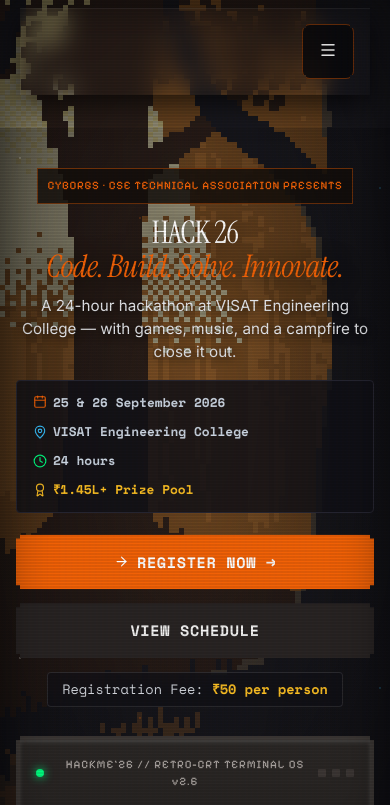
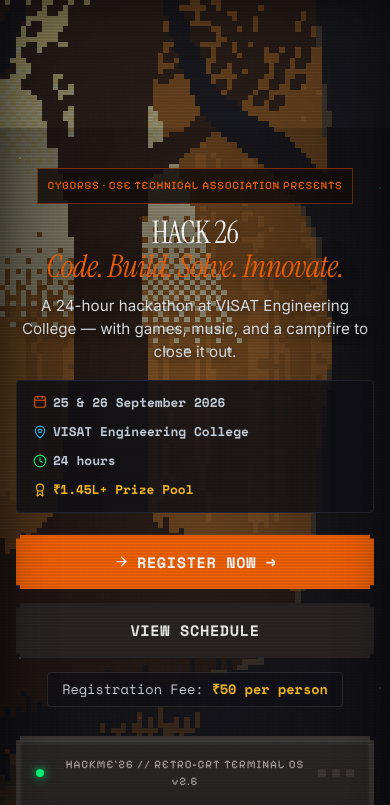
Before and after one commit to chsrikar/hackme-26, a React (Vite) app: page / in a window 390 px wide. Shown: the top 805 px of the page. Built offline with nearby package versions, Linux system fonts and the light colour scheme; a web font is replaced by a local one.

Commit message:
fix: completely remove navbar and hamburger menu on mobile view

```diff
--- a/src/styles/global.css
+++ b/src/styles/global.css
@@ -305,98 +305,16 @@
 }
 
 @media (max-width: 860px) {
-  .overmind-nav-left,
-  .overmind-nav-center {
+  /* Hide entire navbar on mobile */
+  .overmind-header {
     display: none !important;
   }
 
-  .overmind-header {
-    position: fixed;
-    top: 16px;
-    right: 16px;
-    left: auto;
-    width: auto;
-    padding: 0;
-    z-index: 1000;
-    background: transparent;
-  }
-
-  .overmind-nav-container {
-    padding: 0;
-    background: transparent;
-    border: none;
-    border-radius: 0;
-    clip-path: none;
-    display: flex;
-    align-items: center;
-    justify-content: flex-end;
-  }
-
-  /* Hide Register button on mobile */
-  .overmind-nav-right > a,
-  .overmind-nav-right > .pixel-btn-wrap {
+  .overmind-nav-left,
+  .overmind-nav-center,
+  .overmind-nav-right,
+  .overmind-mobile-toggle {
     display: none !important;
-  }
-
-  .overmind-mobile-toggle {
-    display: flex !important;
-    background: rgba(10, 10, 12, 0.85);
-    backdrop-filter: blur(10px);
-    -webkit-backdrop-filter: blur(10px);
-    border: 1px solid rgba(242, 98, 7, 0.4);
-    padding: 12px;
-    border-radius: 8px;
-    cursor: pointer;
-    box-shadow: 0 4px 12px rgba(0, 0, 0, 0.3);
-  }
-
-  .overmind-mobile-toggle:hover {
-    background: rgba(242, 98, 7, 0.3);
-    border-color: rgba(242, 98, 7, 0.6);
-  }
-
-  .overmind-nav-right {
-    display: flex;
-    gap: 0;
-  }
-
-  .overmind-mobile-menu {
-    position: fixed;
-    top: 0;
-    left: 0;
-    right: 0;
-    bottom: 0;
-    margin-top: 0;
-    background: rgba(10, 10, 12, 0.98);
-    backdrop-filter: blur(20px);
-    -webkit-backdrop-filter: blur(20px);
-    border: none;
-    padding: 60px 24px 24px;
-    clip-path: none;
-    overflow-y: auto;
-    z-index: 998;
-  }
-
-  .overmind-mobile-menu .nav-pixel-link {
-    background: rgba(255, 255, 255, 0.05);
-    padding: 16px 20px;
-    margin-bottom: 12px;
-    border-radius: 8px;
-    display: flex;
-    align-items: center;
-    text-align: left;
-    font-size: 1rem;
-    color: #fff;
-    text-decoration: none;
-    transition: all 0.2s;
-    border: 1px solid transparent;
-  }
-
-  .overmind-mobile-menu .nav-pixel-link:hover,
-  .overmind-mobile-menu .nav-pixel-link.active {
-    background: rgba(242, 98, 7, 0.2);
-    border-color: rgba(242, 98, 7, 0.4);
-    transform: translateX(6px);
   }
 
   /* No body padding needed */
```
